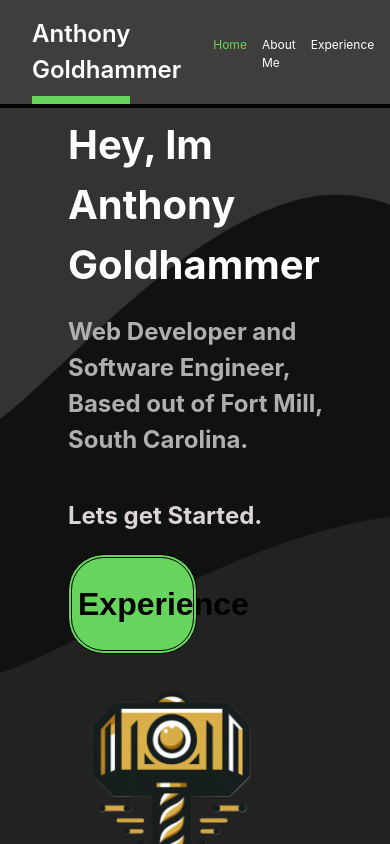
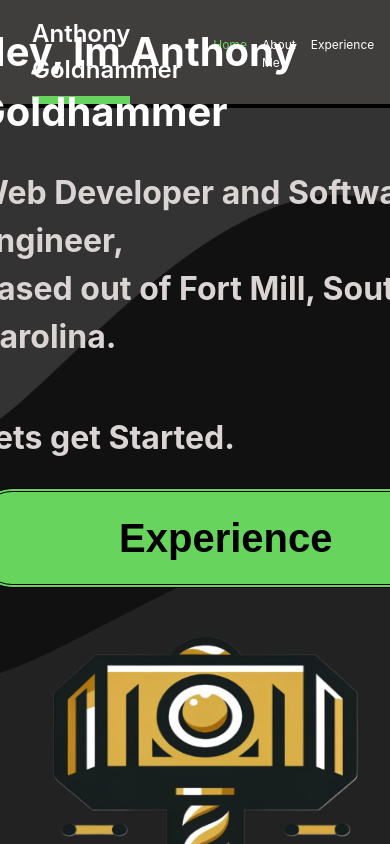
Before and after one commit to Shreklord/MyPortfolio, a React (Vite) app: page / in a window 390 px wide. Shown: the top 844 px of the page. Built offline with nearby package versions, Linux system fonts and the light colour scheme.

Commit message:
Home Page Resposivness Update

```diff
--- a/src/AboutMeContent.tsx
+++ b/src/AboutMeContent.tsx
@@ -2,10 +2,10 @@
 
 function AboutMeContent() {
   return (
-    <div className="home_row">
-      <div className="home_column">
+    <div className="about_me_row">
+      <div className="about_me_column">
         <h1 className="aboutme_header1">Hey, Im Anthony Goldhammer</h1>
-        <h2 className="home_text1">
+        <h2 className="about_me_text1">
           Hello, I’m Anthony, a Junior Computer Science student at the
           University of South Carolina. I'm a Software Engineer passionate about
           making innovative applications and websites. My journey into
@@ -16,7 +16,7 @@ function AboutMeContent() {
           Website Development and continue honing my skills.
         </h2>
       </div>
-      <div className="home_column2">
+      <div className="about_me_column2">
         <div className="about_me_image"></div>
       </div>
     </div>
--- a/src/App.css
+++ b/src/App.css
@@ -6,7 +6,7 @@ html {
 }
 
 body{
-  height: 100vh;
+  height: 100%;
 }
 
 .main-background{
@@ -86,21 +86,37 @@ body{
 }
 
 .home_text1 {
-  font-size: 24px;
-  color: #b1aeae;
+  font-size: 2rem;;
+  color: #dbd4d4;
+}
+.about_me_text1{
+  font-size: 2rem;;
+  color: #dbd4d4;
 }
 
 .home_text1_1 {
-  font-size: 24px;
-  color: #b1aeae;
+  font-size: 2rem;;
+  color: #dbd4d4;
 }
 
 .home_text2 {
-  font-size: 24px;
+  font-size: 2rem;;
   color: #dbd4d4;
 }
 
 .home_row {
+  display: flex;
+  flex-direction: row;
+  width: 100vw;
+  height: calc(100vh - 99.75px);
+  justify-content: center;
+  gap: 20px;
+  align-items: center;
+  margin-left: 9rem;
+  margin-right: 4rem;
+}
+
+.about_me_row{
   display: flex;
   flex-direction: row;
   width: 100vw;
@@ -121,11 +137,26 @@ body{
 
 @media screen and (max-width: 1000px) {
   .home_row {
-    padding-top: 200px;
+    /* padding-top: 200px; */
+    justify-content: center;
+    align-content: center;
     flex-direction: column;
-    margin-left: .5rem;
+    margin-left: .05rem;
+    height: calc(100% - 80px);
+  }
+  .home_column{
+    /* padding-top: 200px; */
+    padding-top: 100px;
+    padding-bottom: 0px;
+  }
+  .home_column2{
+    /* justify-content: flex-start; */
+    /* height: 250px; */
+    width: 400px;
+    height:400px;
   }
   .home_header1{
+    /* padding-top: 200px; */
     font-size: 2.5rem;
   }
   .tabs_row{
@@ -146,10 +177,39 @@ body{
   }
   .goldhammer_image{
     width:100%;
-    height:65%;
+    height:100%;
 
   }
+  .experience_button{
+    font-size:1rem;
+  }
+  .html{
+    background-repeat: repeat-y;
+  }
+  .main-background{
+    height: calc(100vh - 129.91px);
+    width: 100vw;
+  }
 
+
+
+
+
+}
+
+@media screen and (min-width: 2900px) {
+  .home_header1{
+    font-size: 6rem;
+  }
+  .home_text1{
+    font-size:4rem;
+  }
+  .home_text2{
+    font-size:4rem;
+  }
+  .experience_button{
+    font-size:4rem;
+  }
 }
 
 .home_column {
@@ -167,11 +227,27 @@ body{
   align-items: center;
 }
 
+.about_me_column{
+  flex: 1;
+  padding-left: 60px;
+  width: auto;
+  display: flex;
+  flex-direction: column;
+}
+
+.about_me_column2{
+  flex: 1;
+  display: flex;
+  flex-direction: column;
+  align-items: center;
+}
+
 .experience_button {
   display: inline-block;
   height: 100px;
   width: 50%;
-  font-size: 2rem;
+  min-width: 500px;
+  font-size: 250%;
   font-weight: 600;
   color: black;
   background-color: #67d45e;
```
